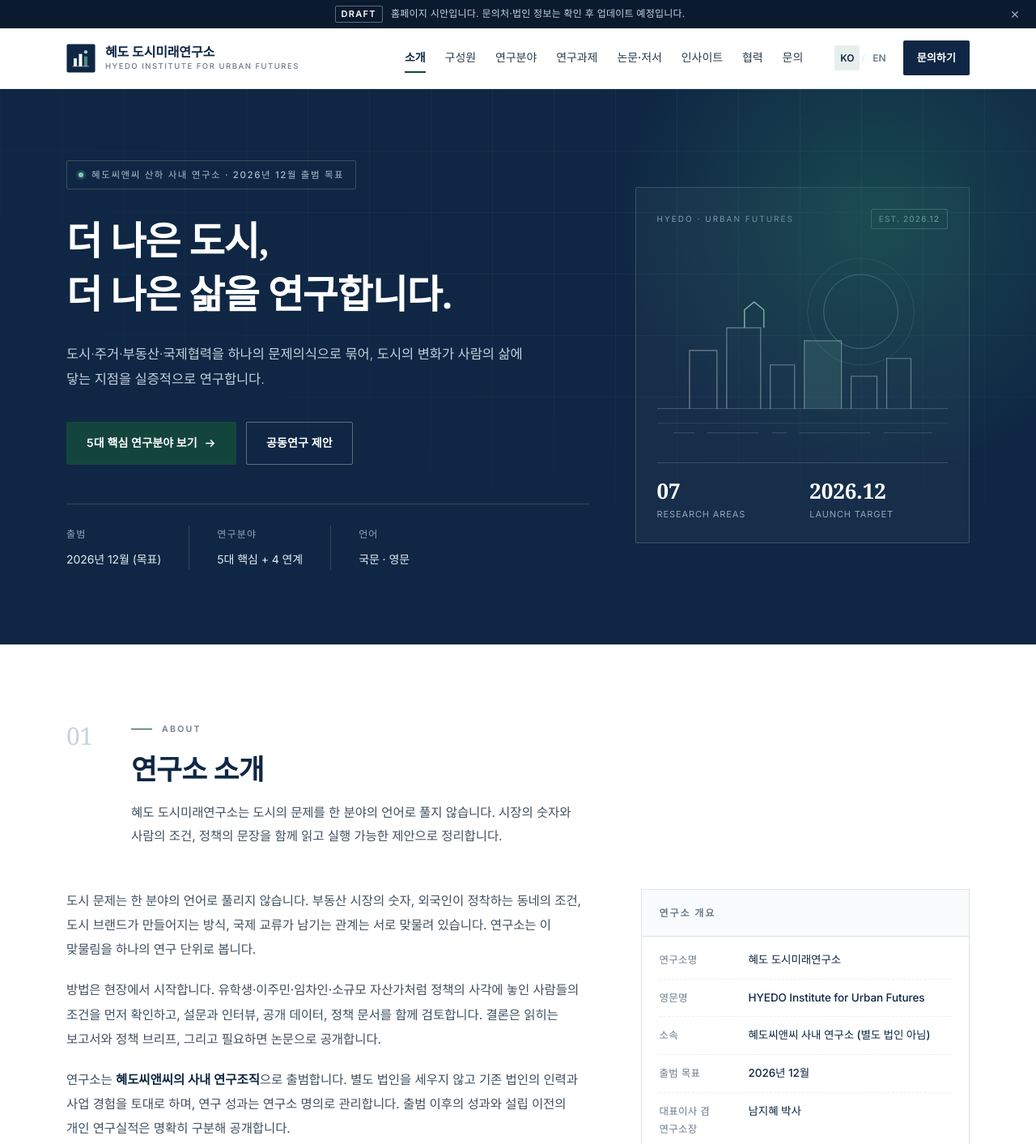
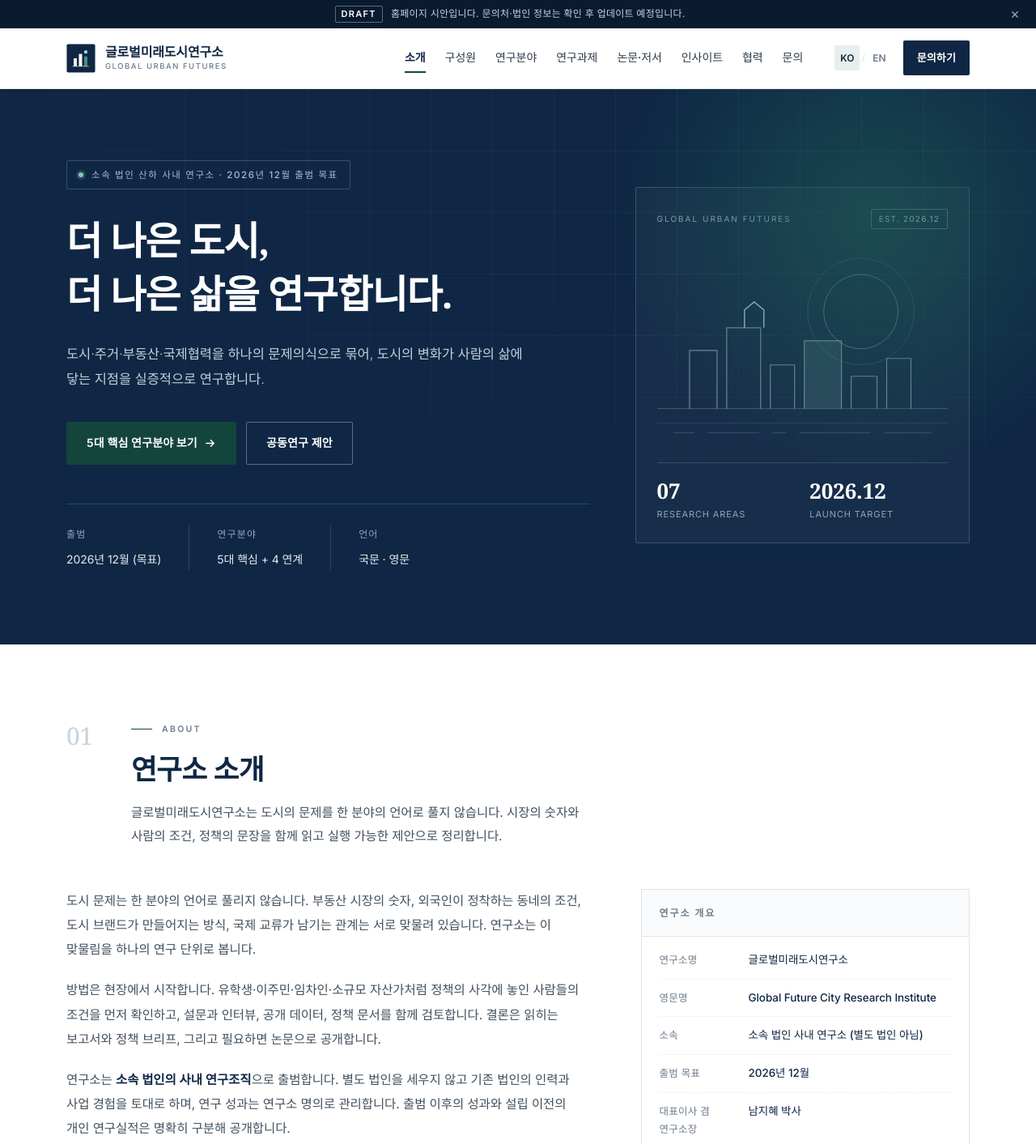
Before and after one commit to NAMJIHYE-MAX/linsk-ap, a plain HTML site: page hyedo/index.html in a window 1280 px wide. Shown: the top 1413 px of the page at 81% size. Drawn offline with Linux system fonts and the light colour scheme.

Commit message:
hyedo: 연구소명을 글로벌미래도시연구소 · Global Future City Research Institute로 변경
- 혜도/HYEDO 표기를 제목·메타·OG·JSON-LD·본문·저작권·스크립트 제목에서 모두 제거
- 국문 글로벌미래도시연구소 / 영문 Global Future City Research Institute, 배지·서브 GLOBAL URBAN FUTURES
- 소속 법인명은 페이지에 노출하지 않고 '소속 법인'으로 서술(법인 등기 정보는 확인 후 반영 항목 유지)

```diff
--- a/hyedo/index.html
+++ b/hyedo/index.html
@@ -3,21 +3,21 @@
 <head>
 <meta charset="utf-8">
 <meta name="viewport" content="width=device-width, initial-scale=1, viewport-fit=cover">
-<title>혜도 도시미래연구소 | HYEDO Institute for Urban Futures</title>
-<meta name="description" content="혜도 도시미래연구소는 도시·주거·부동산·국제협력을 연구하는 혜도씨앤씨 산하 사내 연구소입니다. 더 나은 도시, 더 나은 삶을 연구합니다.">
+<title>글로벌미래도시연구소 | Global Future City Research Institute</title>
+<meta name="description" content="글로벌미래도시연구소는 도시·주거·부동산·국제협력을 연구하는 사내 연구소입니다. 더 나은 도시, 더 나은 삶을 연구합니다.">
 <!-- 시안 단계: 검색 노출 차단. 정식 오픈 시 아래 한 줄을 삭제하세요. -->
 <meta name="robots" content="noindex, nofollow">
 <meta name="theme-color" content="#0F2744">
 <meta property="og:type" content="website">
-<meta property="og:title" content="혜도 도시미래연구소 | HYEDO Institute for Urban Futures">
+<meta property="og:title" content="글로벌미래도시연구소 | Global Future City Research Institute">
 <meta property="og:description" content="Building Better Cities, Better Lives. — 도시·주거·부동산·국제협력 연구">
-<meta property="og:site_name" content="HYEDO Institute for Urban Futures">
+<meta property="og:site_name" content="Global Future City Research Institute">
 <link rel="icon" href="favicon.svg" type="image/svg+xml">
 <link rel="preconnect" href="https://fonts.googleapis.com">
 <link rel="preconnect" href="https://fonts.gstatic.com" crossorigin>
 <link href="https://fonts.googleapis.com/css2?family=Inter:wght@300;400;500;600;700&family=Noto+Sans+KR:wght@300;400;500;700&family=Noto+Serif+KR:wght@400;500;600;700&display=swap" rel="stylesheet">
 <script type="application/ld+json">
-{"@context":"https://schema.org","@type":"ResearchOrganization","name":"HYEDO Institute for Urban Futures","alternateName":"혜도 도시미래연구소","description":"An in-house research institute of HYEDO C&amp;C studying cities, housing, real estate and international cooperation.","foundingDate":"2026-12","parentOrganization":{"@type":"Organization","name":"혜도씨앤씨"}}
+{"@context":"https://schema.org","@type":"ResearchOrganization","name":"Global Future City Research Institute","alternateName":"글로벌미래도시연구소","description":"An in-house research institute studying cities, housing, real estate and international cooperation.","foundingDate":"2026-12"}
 </script>
 <style>
 /* ---------- reset & tokens ---------- */
@@ -539,7 +539,7 @@ html[lang="en"] .res-card > .en{display:none}
 
 <header class="site-header" id="site-header">
   <div class="header-inner">
-    <a class="brand" href="#top" aria-label="혜도 도시미래연구소 홈">
+    <a class="brand" href="#top" aria-label="글로벌미래도시연구소 홈">
       <svg viewBox="0 0 40 40" role="img" aria-hidden="true">
         <rect x="0.5" y="0.5" width="39" height="39" rx="2" fill="#0F2744"/>
         <rect x="10" y="20" width="4.4" height="11" fill="#FFFFFF" opacity=".92"/>
@@ -550,8 +550,8 @@ html[lang="en"] .res-card > .en{display:none}
         <circle cx="26.6" cy="11.4" r="2.4" fill="#9FD6C7"/>
       </svg>
       <span class="brand-txt">
-        <strong><span class="b-full" data-ko="혜도 도시미래연구소" data-en="HYEDO Institute for Urban Futures">혜도 도시미래연구소</span><span class="b-short" data-ko="혜도 도시미래연구소" data-en="HYEDO Institute">혜도 도시미래연구소</span></strong>
-        <small data-ko="HYEDO INSTITUTE FOR URBAN FUTURES" data-en="혜도 도시미래연구소">HYEDO INSTITUTE FOR URBAN FUTURES</small>
+        <strong><span class="b-full" data-ko="글로벌미래도시연구소" data-en="Global Future City Research Institute">글로벌미래도시연구소</span><span class="b-short" data-ko="글로벌미래도시연구소" data-en="Global Future City">글로벌미래도시연구소</span></strong>
+        <small>GLOBAL URBAN FUTURES</small>
       </span>
     </a>
 
@@ -588,7 +588,7 @@ html[lang="en"] .res-card > .en{display:none}
       <div class="hero-copy">
         <p class="hero-eyebrow">
           <span class="dot" aria-hidden="true"></span>
-          <span data-ko="혜도씨앤씨 산하 사내 연구소 · 2026년 12월 출범 목표" data-en="An in-house institute of HYEDO C&amp;C · Targeting December 2026">혜도씨앤씨 산하 사내 연구소 · 2026년 12월 출범 목표</span>
+          <span data-ko="소속 법인 산하 사내 연구소 · 2026년 12월 출범 목표" data-en="An in-house institute of its parent company · Targeting December 2026">소속 법인 산하 사내 연구소 · 2026년 12월 출범 목표</span>
         </p>
         <h1 id="hero-title" data-ko="더 나은 도시,<br>더 나은 삶을 연구합니다." data-en="Building Better Cities,<br>Better Lives.">더 나은 도시,<br>더 나은 삶을 연구합니다.</h1>
         <p class="hero-sub" data-ko="도시·주거·부동산·국제협력을 하나의 문제의식으로 묶어, 도시의 변화가 사람의 삶에 닿는 지점을 실증적으로 연구합니다." data-en="We bring cities, housing, real estate and international cooperation into a single research agenda — examining empirically where urban change meets people's everyday lives.">도시·주거·부동산·국제협력을 하나의 문제의식으로 묶어, 도시의 변화가 사람의 삶에 닿는 지점을 실증적으로 연구합니다.</p>
@@ -608,7 +608,7 @@ html[lang="en"] .res-card > .en{display:none}
 
       <aside class="hero-panel" aria-hidden="true">
         <div class="hp-top">
-          <span class="hp-label">HYEDO · URBAN FUTURES</span>
+          <span class="hp-label">GLOBAL URBAN FUTURES</span>
           <span class="hp-chip">EST. 2026.12</span>
         </div>
         <svg class="hp-art" viewBox="0 0 360 240" fill="none">
@@ -637,7 +637,7 @@ html[lang="en"] .res-card > .en{display:none}
         <div>
           <p class="eyebrow" data-ko="About" data-en="About">About</p>
           <h2 id="about-h" data-ko="연구소 소개" data-en="About the Institute">연구소 소개</h2>
-          <p class="sec-lead" data-ko="혜도 도시미래연구소는 도시의 문제를 한 분야의 언어로 풀지 않습니다. 시장의 숫자와 사람의 조건, 정책의 문장을 함께 읽고 실행 가능한 제안으로 정리합니다." data-en="The HYEDO Institute for Urban Futures does not approach urban problems in the language of a single discipline. We read market numbers, people's living conditions and policy language together, and turn them into proposals that can be acted on.">혜도 도시미래연구소는 도시의 문제를 한 분야의 언어로 풀지 않습니다. 시장의 숫자와 사람의 조건, 정책의 문장을 함께 읽고 실행 가능한 제안으로 정리합니다.</p>
+          <p class="sec-lead" data-ko="글로벌미래도시연구소는 도시의 문제를 한 분야의 언어로 풀지 않습니다. 시장의 숫자와 사람의 조건, 정책의 문장을 함께 읽고 실행 가능한 제안으로 정리합니다." data-en="Global Future City Research Institute does not approach urban problems in the language of a single discipline. We read market numbers, people's living conditions and policy language together, and turn them into proposals that can be acted on.">글로벌미래도시연구소는 도시의 문제를 한 분야의 언어로 풀지 않습니다. 시장의 숫자와 사람의 조건, 정책의 문장을 함께 읽고 실행 가능한 제안으로 정리합니다.</p>
         </div>
       </div>
 
@@ -645,7 +645,7 @@ html[lang="en"] .res-card > .en{display:none}
         <div class="about-body">
           <p data-ko="도시 문제는 한 분야의 언어로 풀리지 않습니다. 부동산 시장의 숫자, 외국인이 정착하는 동네의 조건, 도시 브랜드가 만들어지는 방식, 국제 교류가 남기는 관계는 서로 맞물려 있습니다. 연구소는 이 맞물림을 하나의 연구 단위로 봅니다." data-en="Urban problems are not solved in the language of one field. Real estate numbers, the conditions of the neighbourhood where a foreign resident settles, the way a city brand is made, and the relationships that international exchange leaves behind are interlocked. We treat that interlocking as a single unit of research.">도시 문제는 한 분야의 언어로 풀리지 않습니다. 부동산 시장의 숫자, 외국인이 정착하는 동네의 조건, 도시 브랜드가 만들어지는 방식, 국제 교류가 남기는 관계는 서로 맞물려 있습니다. 연구소는 이 맞물림을 하나의 연구 단위로 봅니다.</p>
           <p data-ko="방법은 현장에서 시작합니다. 유학생·이주민·임차인·소규모 자산가처럼 정책의 사각에 놓인 사람들의 조건을 먼저 확인하고, 설문과 인터뷰, 공개 데이터, 정책 문서를 함께 검토합니다. 결론은 읽히는 보고서와 정책 브리프, 그리고 필요하면 논문으로 공개합니다." data-en="Our method starts in the field. We first examine the conditions of people often left at the edge of policy — international students, migrants, tenants, small-scale asset holders — and read survey and interview data together with public statistics and policy documents. Findings are published as readable reports, policy briefs and, where appropriate, journal articles.">방법은 현장에서 시작합니다. 유학생·이주민·임차인·소규모 자산가처럼 정책의 사각에 놓인 사람들의 조건을 먼저 확인하고, 설문과 인터뷰, 공개 데이터, 정책 문서를 함께 검토합니다. 결론은 읽히는 보고서와 정책 브리프, 그리고 필요하면 논문으로 공개합니다.</p>
-          <p data-ko="연구소는 <strong>혜도씨앤씨의 사내 연구조직</strong>으로 출범합니다. 별도 법인을 세우지 않고 기존 법인의 인력과 사업 경험을 토대로 하며, 연구 성과는 연구소 명의로 관리합니다. 출범 이후의 성과와 설립 이전의 개인 연구실적은 명확히 구분해 공개합니다." data-en="The institute launches as an <strong>in-house research organisation of HYEDO C&amp;C</strong>. No separate legal entity is created; the institute builds on the people and business experience of the existing company, and manages its research output under the institute's name. Post-launch output is clearly separated from the director's earlier personal research record.">연구소는 <strong>혜도씨앤씨의 사내 연구조직</strong>으로 출범합니다. 별도 법인을 세우지 않고 기존 법인의 인력과 사업 경험을 토대로 하며, 연구 성과는 연구소 명의로 관리합니다. 출범 이후의 성과와 설립 이전의 개인 연구실적은 명확히 구분해 공개합니다.</p>
+          <p data-ko="연구소는 <strong>소속 법인의 사내 연구조직</strong>으로 출범합니다. 별도 법인을 세우지 않고 기존 법인의 인력과 사업 경험을 토대로 하며, 연구 성과는 연구소 명의로 관리합니다. 출범 이후의 성과와 설립 이전의 개인 연구실적은 명확히 구분해 공개합니다." data-en="The institute launches as an <strong>in-house research organisation of its parent company</strong>. No separate legal entity is created; the institute builds on the people and business experience of the existing company, and manages its research output under the institute's name. Post-launch output is clearly separated from the director's earlier personal research record.">연구소는 <strong>소속 법인의 사내 연구조직</strong>으로 출범합니다. 별도 법인을 세우지 않고 기존 법인의 인력과 사업 경험을 토대로 하며, 연구 성과는 연구소 명의로 관리합니다. 출범 이후의 성과와 설립 이전의 개인 연구실적은 명확히 구분해 공개합니다.</p>
 
           <div class="pillars">
             <div>
@@ -670,9 +670,9 @@ html[lang="en"] .res-card > .en{display:none}
           <div class="factcard">
             <h3 data-ko="연구소 개요" data-en="At a glance">연구소 개요</h3>
             <dl>
-              <div class="row"><dt data-ko="연구소명" data-en="Name">연구소명</dt><dd data-ko="혜도 도시미래연구소" data-en="혜도 도시미래연구소">혜도 도시미래연구소</dd></div>
-              <div class="row"><dt data-ko="영문명" data-en="English">영문명</dt><dd>HYEDO Institute for Urban Futures</dd></div>
-              <div class="row"><dt data-ko="소속" data-en="Affiliation">소속</dt><dd data-ko="혜도씨앤씨 사내 연구소 (별도 법인 아님)" data-en="In-house institute of HYEDO C&amp;C (not a separate legal entity)">혜도씨앤씨 사내 연구소 (별도 법인 아님)</dd></div>
+              <div class="row"><dt data-ko="연구소명" data-en="Name">연구소명</dt><dd data-ko="글로벌미래도시연구소" data-en="글로벌미래도시연구소">글로벌미래도시연구소</dd></div>
+              <div class="row"><dt data-ko="영문명" data-en="English">영문명</dt><dd>Global Future City Research Institute</dd></div>
+              <div class="row"><dt data-ko="소속" data-en="Affiliation">소속</dt><dd data-ko="소속 법인 사내 연구소 (별도 법인 아님)" data-en="In-house institute of its parent company (not a separate legal entity)">소속 법인 사내 연구소 (별도 법인 아님)</dd></div>
               <div class="row"><dt data-ko="출범 목표" data-en="Launch target">출범 목표</dt><dd data-ko="2026년 12월" data-en="December 2026">2026년 12월</dd></div>
               <div class="row"><dt data-ko="대표이사 겸 연구소장" data-en="Director &amp; CEO">대표이사 겸 연구소장</dt><dd data-ko="남지혜 박사" data-en="Jihye Nam, Ph.D.">남지혜 박사</dd></div>
               <div class="row"><dt data-ko="공동연구 및 사업화 담당" data-en="Joint Research &amp; Commercialization">공동연구 및 사업화 담당</dt><dd data-ko="김동욱" data-en="Dongwook Kim">김동욱</dd></div>
@@ -684,7 +684,7 @@ html[lang="en"] .res-card > .en{display:none}
 
           <div class="notice">
             <b data-ko="표시 기준 안내" data-en="Note on status">표시 기준 안내</b><br>
-            <span data-ko="본 연구소는 혜도씨앤씨의 사내 연구조직이며, 정부 공인 기업부설연구소가 아닙니다. 소속 인력은 현재 연구개발전담부서·기업부설연구소의 연구전담요원으로 신고·인정된 자가 아니며, 연구전담요원 표기를 하지 않습니다. 정부 인정 신청은 요건을 갖춘 뒤 별도로 검토합니다." data-en="This institute is an in-house research organisation of HYEDO C&amp;C and is not a government-certified corporate research institute. Its personnel are not currently registered or certified as research-dedicated staff of a corporate R&amp;D department or institute, and are not described as such. Any application for certification will be considered separately once the requirements are met.">본 연구소는 혜도씨앤씨의 사내 연구조직이며, 정부 공인 기업부설연구소가 아닙니다. 정부 인정 연구소 신청은 출범 이후 별도로 검토합니다.</span>
+            <span data-ko="본 연구소는 소속 법인의 사내 연구조직이며, 정부 공인 기업부설연구소가 아닙니다. 소속 인력은 현재 연구개발전담부서·기업부설연구소의 연구전담요원으로 신고·인정된 자가 아니며, 연구전담요원 표기를 하지 않습니다. 정부 인정 신청은 요건을 갖춘 뒤 별도로 검토합니다." data-en="This institute is an in-house research organisation of its parent company and is not a government-certified corporate research institute. Its personnel are not currently registered or certified as research-dedicated staff of a corporate R&amp;D department or institute, and are not described as such. Any application for certification will be considered separately once the requirements are met.">본 연구소는 소속 법인의 사내 연구조직이며, 정부 공인 기업부설연구소가 아닙니다. 정부 인정 연구소 신청은 출범 이후 별도로 검토합니다.</span>
           </div>
         </div>
       </div>
@@ -1166,7 +1166,7 @@ html[lang="en"] .res-card > .en{display:none}
             <div class="row"><dt data-ko="주소" data-en="Address">주소</dt><dd><span class="todo-sm" data-ko="[확인 후 업데이트 예정]" data-en="[To be updated]">[확인 후 업데이트 예정]</span></dd></div>
             <div class="row"><dt data-ko="사업자등록" data-en="Registration">사업자등록</dt><dd><span class="todo-sm" data-ko="[확인 후 업데이트 예정]" data-en="[To be updated]">[확인 후 업데이트 예정]</span></dd></div>
           </dl>
-          <p class="addr" data-ko="소속법인 혜도씨앤씨의 등기상 명칭·영문 표기·사업자 정보는 확인 후 이 페이지에 반영합니다." data-en="The registered name, English name and corporate details of HYEDO C&amp;C will be added once confirmed.">소속법인 혜도씨앤씨의 등기상 명칭·영문 표기·사업자 정보는 확인 후 이 페이지에 반영합니다.</p>
+          <p class="addr" data-ko="소속 법인의 등기상 명칭·영문 표기·사업자 정보는 확인 후 이 페이지에 반영합니다." data-en="The registered name, English name and corporate details of the parent company will be added once confirmed.">소속 법인의 등기상 명칭·영문 표기·사업자 정보는 확인 후 이 페이지에 반영합니다.</p>
         </div>
       </div>
     </div>
@@ -1178,7 +1178,7 @@ html[lang="en"] .res-card > .en{display:none}
   <div class="wrap">
     <div class="foot-grid">
       <div class="foot-brand">
-        <svg viewBox="0 0 40 40" role="img" aria-label="혜도 도시미래연구소 로고">
+        <svg viewBox="0 0 40 40" role="img" aria-label="글로벌미래도시연구소 로고">
           <rect x="0.5" y="0.5" width="39" height="39" rx="2" fill="#132F51"/>
           <rect x="10" y="20" width="4.4" height="11" fill="#FFFFFF" opacity=".92"/>
           <rect x="17.2" y="14" width="4.4" height="17" fill="#FFFFFF"/>
@@ -1187,9 +1187,9 @@ html[lang="en"] .res-card > .en{display:none}
           <circle cx="26.6" cy="11.4" r="2.4" fill="#9FD6C7"/>
         </svg>
         <div>
-          <strong data-ko="혜도 도시미래연구소" data-en="HYEDO Institute for Urban Futures">혜도 도시미래연구소</strong>
-          <span class="en">HYEDO Institute for Urban Futures</span>
-          <p data-ko="혜도씨앤씨 산하 사내 연구소. 도시·주거·부동산·국제협력을 연구합니다. 더 나은 도시, 더 나은 삶을 연구합니다." data-en="An in-house research institute of HYEDO C&amp;C, studying cities, housing, real estate and international cooperation.">혜도씨앤씨 산하 사내 연구소. 도시·주거·부동산·국제협력을 연구합니다. 더 나은 도시, 더 나은 삶을 연구합니다.</p>
+          <strong data-ko="글로벌미래도시연구소" data-en="Global Future City Research Institute">글로벌미래도시연구소</strong>
+          <span class="en">Global Future City Research Institute</span>
+          <p data-ko="도시·주거·부동산·국제협력을 연구하는 사내 연구소입니다. 더 나은 도시, 더 나은 삶을 연구합니다." data-en="An in-house research institute studying cities, housing, real estate and international cooperation.">도시·주거·부동산·국제협력을 연구하는 사내 연구소입니다. 더 나은 도시, 더 나은 삶을 연구합니다.</p>
         </div>
       </div>
       <div class="foot-col">
@@ -1212,7 +1212,7 @@ html[lang="en"] .res-card > .en{display:none}
       </div>
     </div>
     <div class="foot-bottom">
-      <div>© 2026 HYEDO Institute for Urban Futures. <span data-ko="혜도씨앤씨 사내 연구소." data-en="An in-house institute of HYEDO C&amp;C.">혜도씨앤씨 사내 연구소.</span></div>
+      <div>© 2026 Global Future City Research Institute. <span data-ko="사내 연구소." data-en="An in-house research institute.">사내 연구소.</span></div>
       <div class="legal">
         <span data-ko="사업자등록번호 [확인 후 업데이트 예정]" data-en="Business registration no. [to be updated]">사업자등록번호 [확인 후 업데이트 예정]</span>
         <span>·</span>
@@ -1227,8 +1227,8 @@ html[lang="en"] .res-card > .en{display:none}
 <script>
 (function(){
   var KEY = 'hyedo_lang';
-  var DEFAULT_TITLE_KO = '혜도 도시미래연구소 | HYEDO Institute for Urban Futures';
-  var DEFAULT_TITLE_EN = 'HYEDO Institute for Urban Futures | 혜도 도시미래연구소';
+  var DEFAULT_TITLE_KO = '글로벌미래도시연구소 | Global Future City Research Institute';
+  var DEFAULT_TITLE_EN = 'Global Future City Research Institute | 글로벌미래도시연구소';
 
   function applyLang(lang){
     lang = (lang === 'en') ? 'en' : 'ko';
```
Also changed, not shown: 1 other file.
